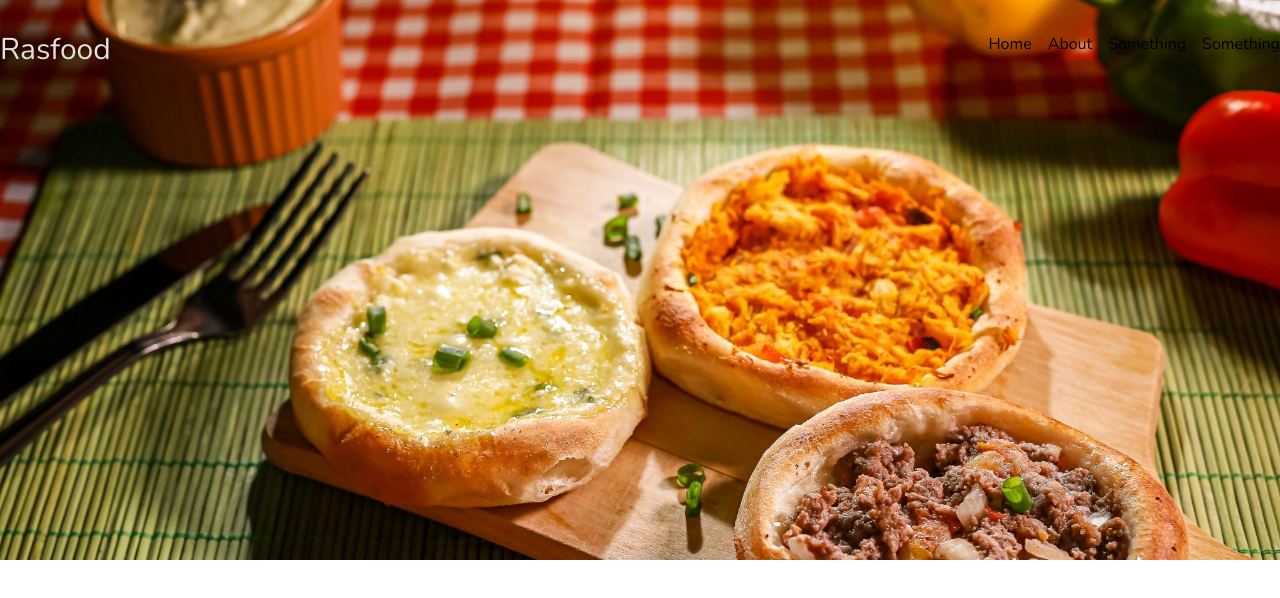
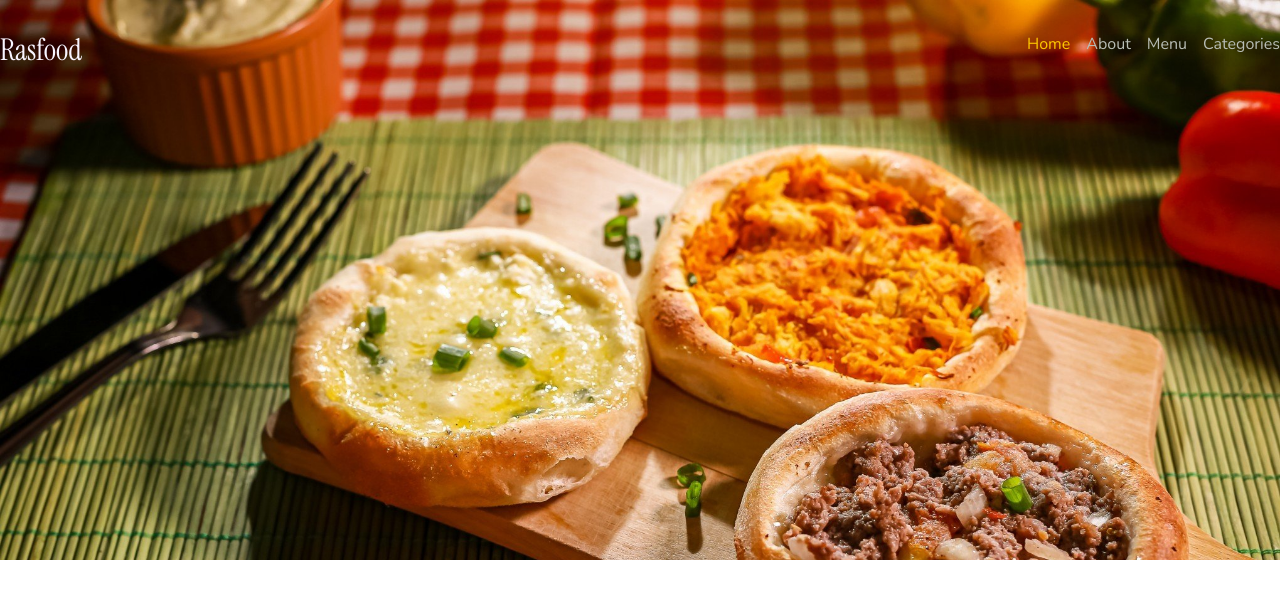
Before and after one commit to GuedesJoaoVictor/rasfood-frontend, a React (Vite) app: page / in a window 1280 px wide. Shown: the top 598 px of the page. Built offline with nearby package versions, Linux system fonts and the light colour scheme.

Commit message:
feat: Iniciando NavBar
Iniciando navbar e estilizando componente

```diff
--- /dev/null
+++ b/src/components/NavBar/NavBarItens/index.tsx
@@ -0,0 +1,19 @@
+import { useState } from "react";
+
+interface NavBarItensProps {
+  currentPage: "Home" | "About" | "Menu" | "Categories";
+}
+
+export function NavBarItens({ currentPage }: NavBarItensProps) {
+  const isActive = (page: NavBarItensProps["currentPage"]) => {
+    return currentPage === page ? "text-yellow-400" : "color-white-300";
+  };
+  return (
+    <ul className="flex gap-4 flex-row">
+      <li className={`cursor-pointer ${isActive("Home")}`}>Home</li>
+      <li className={`cursor-pointer ${isActive("About")}`}>About</li>
+      <li className={`cursor-pointer ${isActive("Menu")}`}>Menu</li>
+      <li className={`cursor-pointer ${isActive("Categories")}`}>Categories</li>
+    </ul>
+  );
+}
--- a/src/components/NavBar/index.tsx
+++ b/src/components/NavBar/index.tsx
@@ -1,17 +1,19 @@
 import { Container } from "../Container";
+import { NavBarItens } from "./NavBarItens";
 
-function NavBar() {
+interface NavBarProps {
+  currentPage: "Home" | "About" | "Menu" | "Categories";
+}
+
+function NavBar({ currentPage }: NavBarProps) {
   return (
     <Container>
       <div className="mx-auto py-4 flex justify-between flex-row">
-        <h1 className="text-3xl color-white-100">Rasfood</h1>
+        <h1 className="text-3xl color-white-400 font-instrument-serif">
+          Rasfood
+        </h1>
         <nav>
-          <ul className="flex gap-4 flex-row">
-            <li>Home</li>
-            <li>About</li>
-            <li>Something</li>
-            <li>Something</li>
-          </ul>
+          <NavBarItens currentPage={currentPage} />
         </nav>
       </div>
     </Container>
--- a/src/pages/home/index.tsx
+++ b/src/pages/home/index.tsx
@@ -11,7 +11,7 @@ export default function Home() {
           alt="bruschetta"
           className="w-full h-full object-cover object-top absolute -z-10"
         />
-        <NavBar />
+        <NavBar currentPage="Home" />
       </div>
     </ContainerFull>
   );
```
